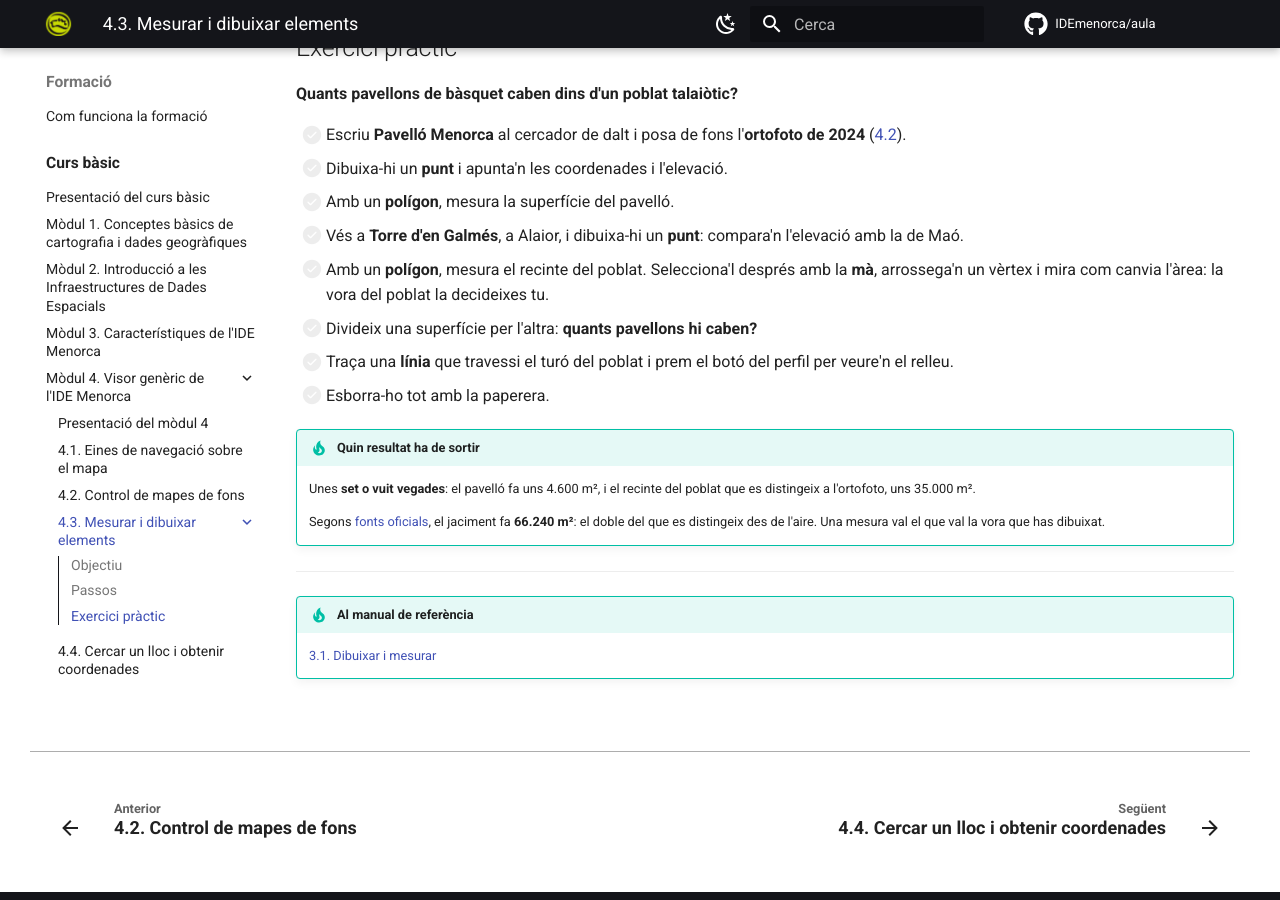
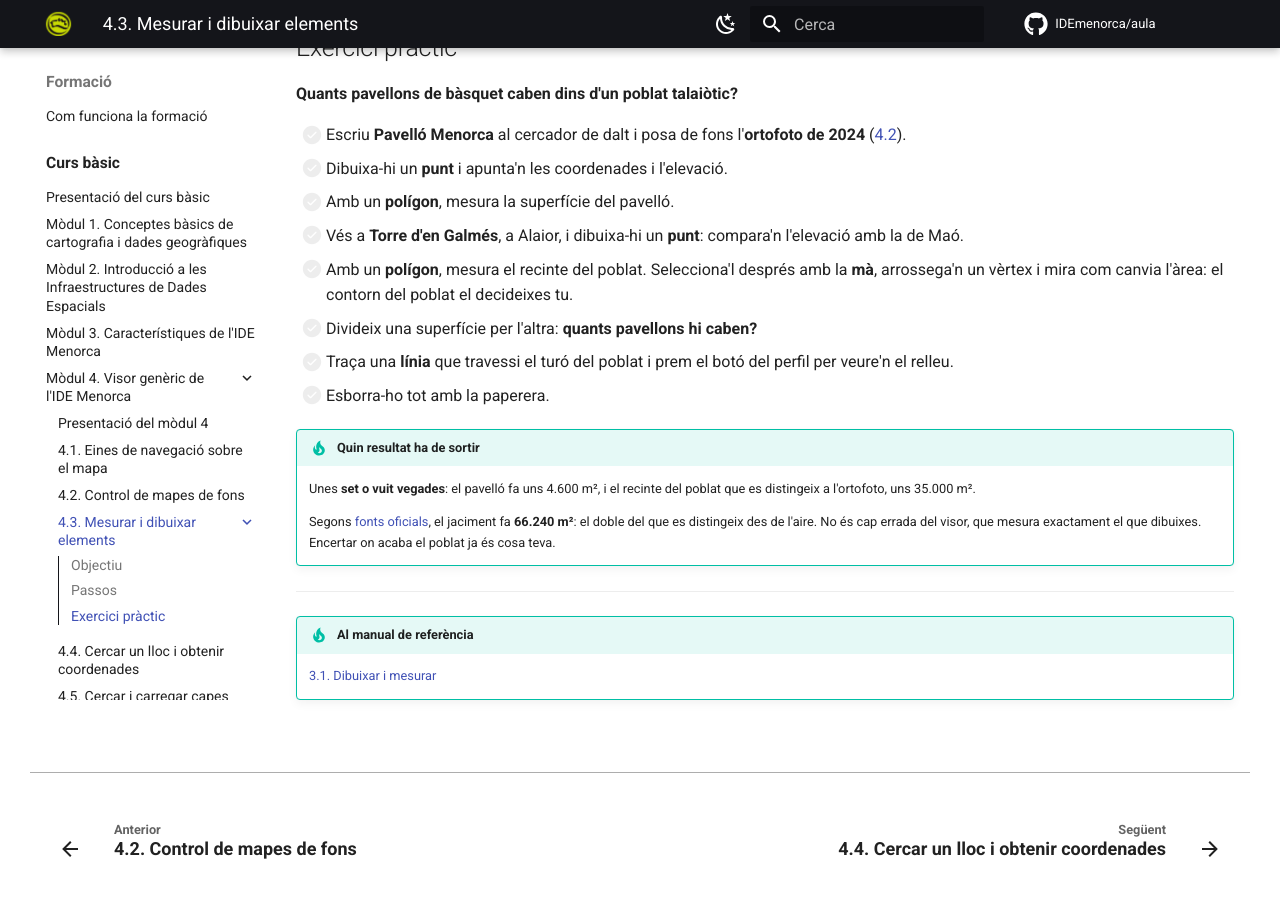
Before and after one commit to IDEmenorca/aula, an MkDocs documentation site: the page built from docs/formacio/basic/modul-4-visor/03-mesurar-dibuixar.md, in a window 1280 px wide and 900 px high, scrolled down 3378 px. Built offline with MkDocs 1.6.1 and Material for MkDocs 9.7.7, drawn with Linux system fonts in a browser that asks for light colours; comment, search, counter and statistics services are not loaded; some of the changed text lies outside the part shown.

Commit message:
Treu la paraula vora de tot el projecte
Tres sentits diferents amb una sola paraula que no sona natural: la
vora de la pantalla passa a ser «un costat», la d'un poligon dibuixat
«el contorn» i la de la finestra, al manual, «a baix».

La frase final de l'exercici de la 4.3 deia «una mesura val el que val
la vora que has dibuixat», que no s'entenia. Ara diu per que la xifra
oficial dobla la mesurada.

Co-Authored-By: Claude Opus 5 <noreply@anthropic.com>

```diff
--- a/docs/formacio/basic/modul-4-visor/03-mesurar-dibuixar.md
+++ b/docs/formacio/basic/modul-4-visor/03-mesurar-dibuixar.md
@@ -48,11 +48,11 @@ les coordenades, la longitud i la superfície sense fer cap càlcul.
     <div class="figures-costat" markdown>
     <figure markdown>
       ![El polígon tancat sobre el pavelló del Menorca Bàsquet, amb l'àrea i el perímetre a la vista al panell de l'eina](img/43-poligon-pavello.png){ .captura }
-      <figcaption>Una vora clara: tothom el mesurarà pràcticament igual.</figcaption>
+      <figcaption>Un contorn clar: tothom el mesurarà pràcticament igual.</figcaption>
     </figure>
     <figure markdown>
       ![El polígon tancat sobre el recinte de Torre d'en Galmés, amb l'àrea i el perímetre a la vista al panell de l'eina](img/43-poligon-poblat.png){ .captura }
-      <figcaption>Una vora difusa: on acaba el poblat és una decisió de qui mesura.</figcaption>
+      <figcaption>Un contorn difús: on acaba el poblat és una decisió de qui mesura.</figcaption>
     </figure>
     </div>
 
@@ -84,8 +84,8 @@ les coordenades, la longitud i la superfície sense fer cap càlcul.
 - [ ] Vés a **Torre d'en Galmés**, a Alaior, i dibuixa-hi un **punt**:
   compara'n l'elevació amb la de Maó.
 - [ ] Amb un **polígon**, mesura el recinte del poblat. Selecciona'l després amb
-  la **mà**, arrossega'n un vèrtex i mira com canvia l'àrea: la vora del poblat
-  la decideixes tu.
+  la **mà**, arrossega'n un vèrtex i mira com canvia l'àrea: el contorn del
+  poblat el decideixes tu.
 - [ ] Divideix una superfície per l'altra: **quants pavellons hi caben?**
 - [ ] Traça una **línia** que travessi el turó del poblat i prem el botó del
   perfil per veure'n el relleu.
@@ -97,7 +97,8 @@ les coordenades, la longitud i la superfície sense fer cap càlcul.
 
     Segons [fonts oficials](https://www.menorca.es/es/Poblado_talayotico_de_Torre_den_Galmes/8446),
     el jaciment fa **66.240 m²**: el doble del que es distingeix des de l'aire.
-    Una mesura val el que val la vora que has dibuixat.
+    No és cap errada del visor, que mesura exactament el que dibuixes.
+    Encertar on acaba el poblat ja és cosa teva.
 
 ---
 
```
Also changed, not shown: docs/formacio/basic/modul-4-visor/01-navegacio.md (+2 -2 lines), docs/manuals/visor-generic/01-interficie.md (+2 -2 lines).
